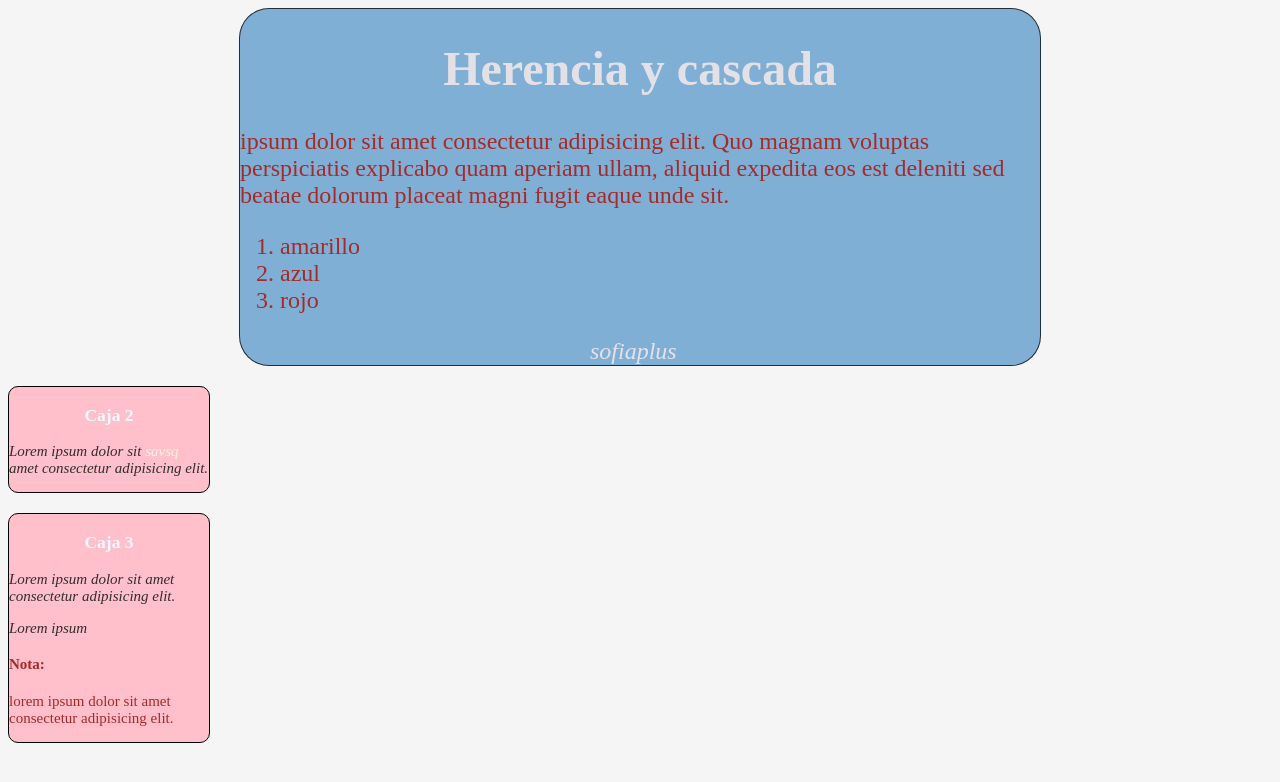
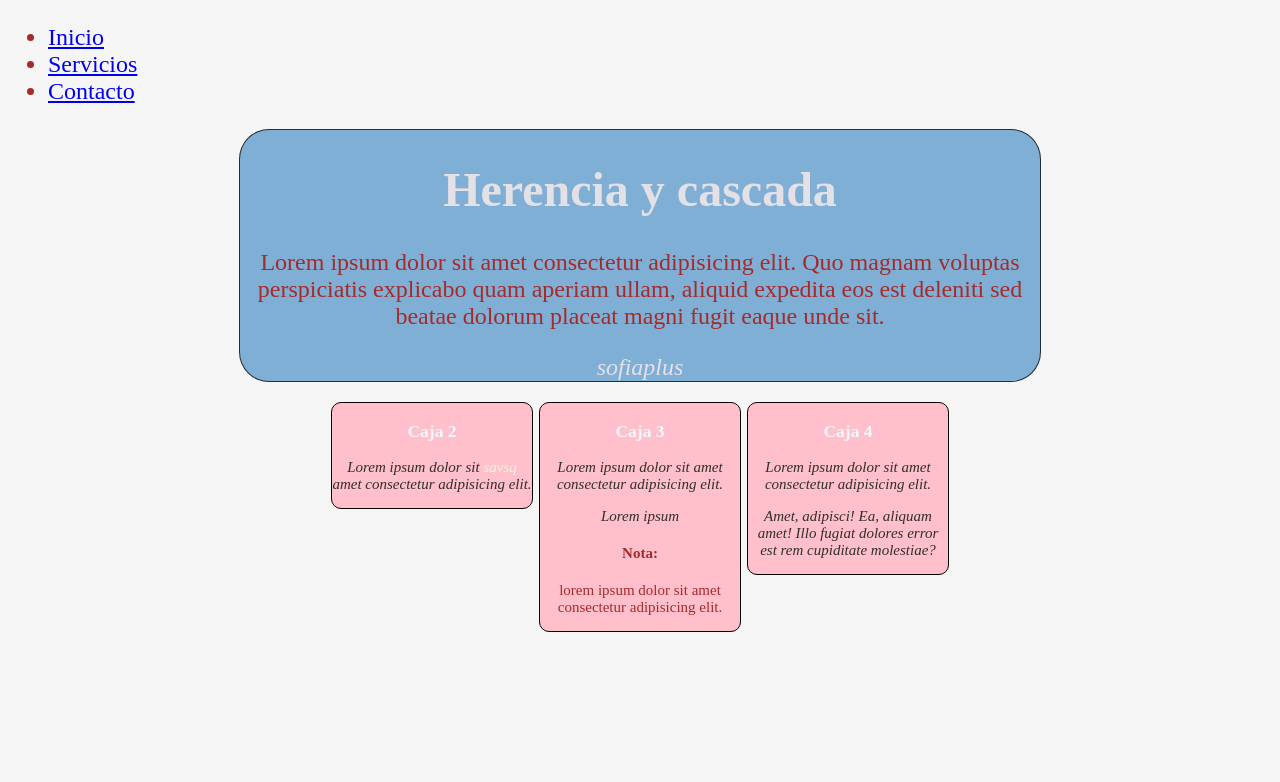
Before and after one commit to valentinaserrano20/Trabajo-css, a plain HTML site: page index.html in a window 1280 px wide. Drawn offline with Linux system fonts and the light colour scheme.

Commit message:
terminacion de pagina c

```diff
--- a/index.html
+++ b/index.html
@@ -7,18 +7,22 @@
     <link rel="stylesheet" href="styles.css" />
   </head>
   <body>
+    <nav class="navegacion">
+      <ul>
+        <li><a href="#">Inicio</a></li>
+        <li><a href="#">Servicios</a></li>
+        <li><a href="#">Contacto</a></li>
+      </ul>
+    </nav>
+
     <div class="box1">
       <h1>Herencia y cascada</h1>
       <p>
-        ipsum dolor sit amet consectetur adipisicing elit. Quo magnam voluptas
+        Lorem ipsum dolor sit amet consectetur adipisicing elit. Quo magnam voluptas
         perspiciatis explicabo quam aperiam ullam, aliquid expedita eos est
         deleniti sed beatae dolorum placeat magni fugit eaque unde sit.
       </p>
-      <ol>
-        <li>amarillo</li>
-        <li>azul</li>
-        <li>rojo</li>
-      </ol>
+
       <a href="http://sofiaplus.com">sofiaplus</a>
     </div>
     <div class="box2">
@@ -39,5 +43,15 @@
           </p>
       </section>
     </div>
+
+    <div class="box4">
+      <h3>Caja 4</h3>
+    <p>Lorem ipsum dolor sit amet consectetur adipisicing elit. </p>
+    <p> Amet, adipisci! Ea, aliquam amet! Illo fugiat dolores error est rem cupiditate molestiae? </p>
+    </div>
+
+
+
+
   </body>
 </html>
--- a/styles.css
+++ b/styles.css
@@ -3,7 +3,12 @@ body {
     height: 100vh;
     font-size: 24px;
     color: brown;
+    text-align: center;
   }
+  .navegacion {
+    text-align: left;
+  }
+
   .box1 {
     background-color: rgb(128, 175, 213);
     border: solid 0.5px rgba(0, 0, 0, 0.739);
@@ -46,6 +51,7 @@ body {
     border-radius: 10px;
     width: 200px;
     font-size: 15px;
+    margin-bottom: 20px;
   }
   .box3 h3 {
     color: aliceblue;
@@ -55,3 +61,20 @@ body {
     font-style: italic;
     color: rgb(49, 46, 46);
   }
+  .box4 {
+    background-color:pink;
+    border: solid 0.5px black;
+    border-radius: 10px;
+    width: 200px;
+    font-size: 15px;
+  }
+  .box4 h3 {
+    color: aliceblue;
+    text-align: center;
+  }
+  .box2, .box3, .box4 {
+    display: inline-block;
+    margin: auto;
+    width: 300 px;
+    vertical-align: top;
+  }
```
Also changed, not shown: style.css (added).
